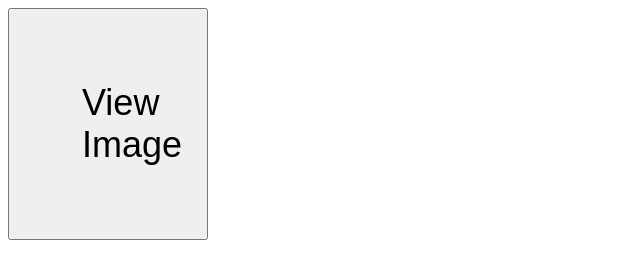
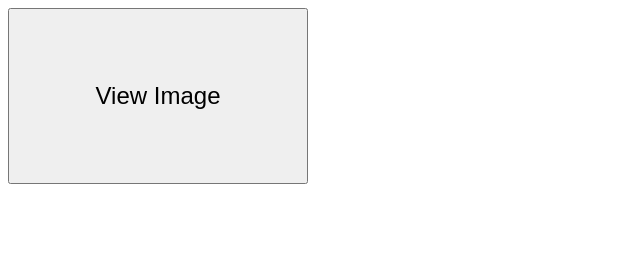
Before and after one commit to wijele/ruthetatau.org, a plain HTML site: page index.html in a window 1280 px wide. Shown: the whole page, without its empty margins (0-640 px from the left). Drawn offline with Linux system fonts and the light colour scheme.

Commit message:
Update index.html

```diff
--- a/index.html
+++ b/index.html
@@ -10,9 +10,9 @@
 
   button {
     width: 100%;
-    max-width: 200px;
+    max-width: 300px;
     padding: 72px;
-    font-size: 36px;
+    font-size: 24px;
   }
 </style>
 <script>
```
